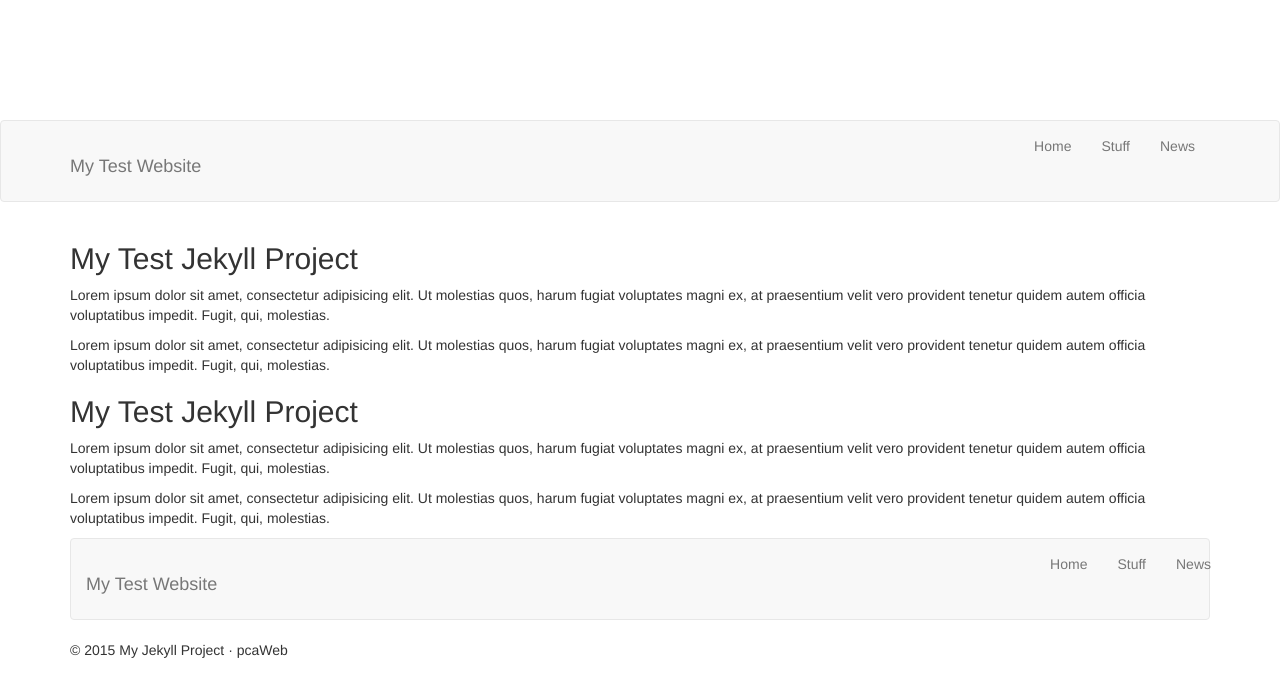
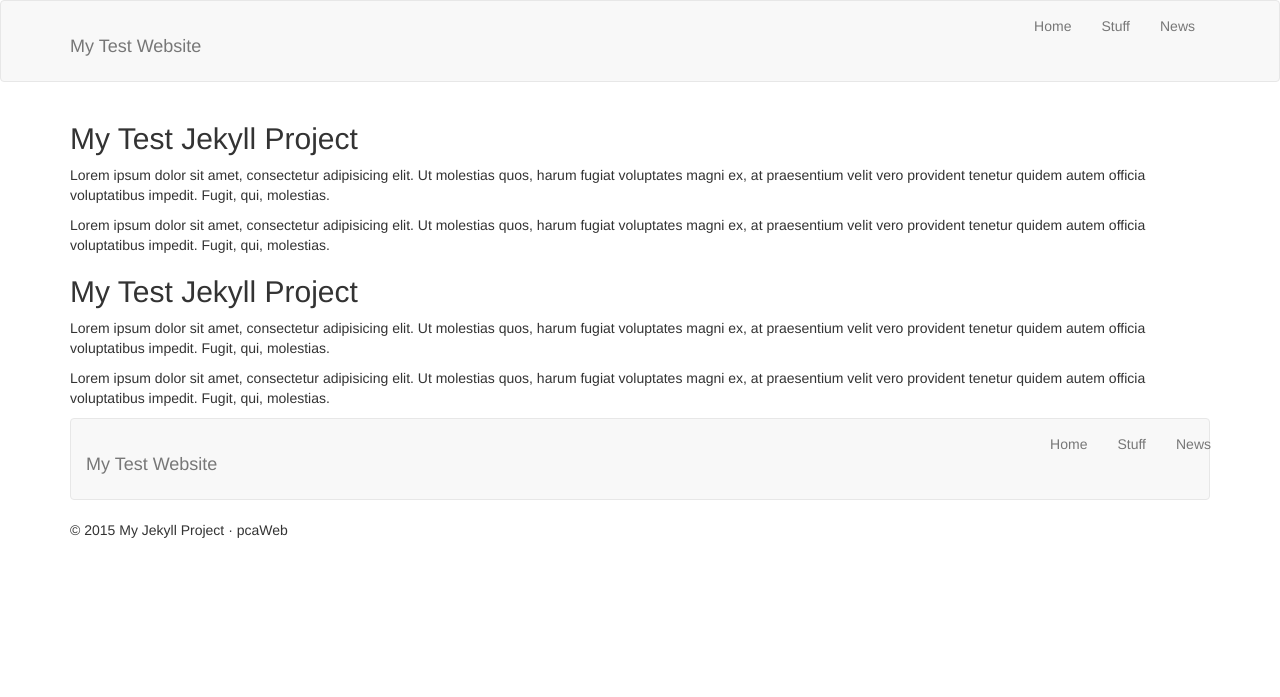
Before and after one commit to pcaWeb/My-Jekyll-Site, a Jekyll site: the page built from index.html, in a window 1280 px wide. Shown: the top 697 px of the page. Built offline with Jekyll 4.4.1, drawn with Linux system fonts in a browser that asks for light colours; nearby versions of some CDN libraries; Markdown is read by kramdown in place of the engine named in the settings.

Commit message:
0 padding

```diff
--- a/css/common.css
+++ b/css/common.css
@@ -5,7 +5,7 @@ html {
 }
 
 body {
-	padding-top: 120px;
+	padding-top: 0px;
 }
 
 .current {
```
